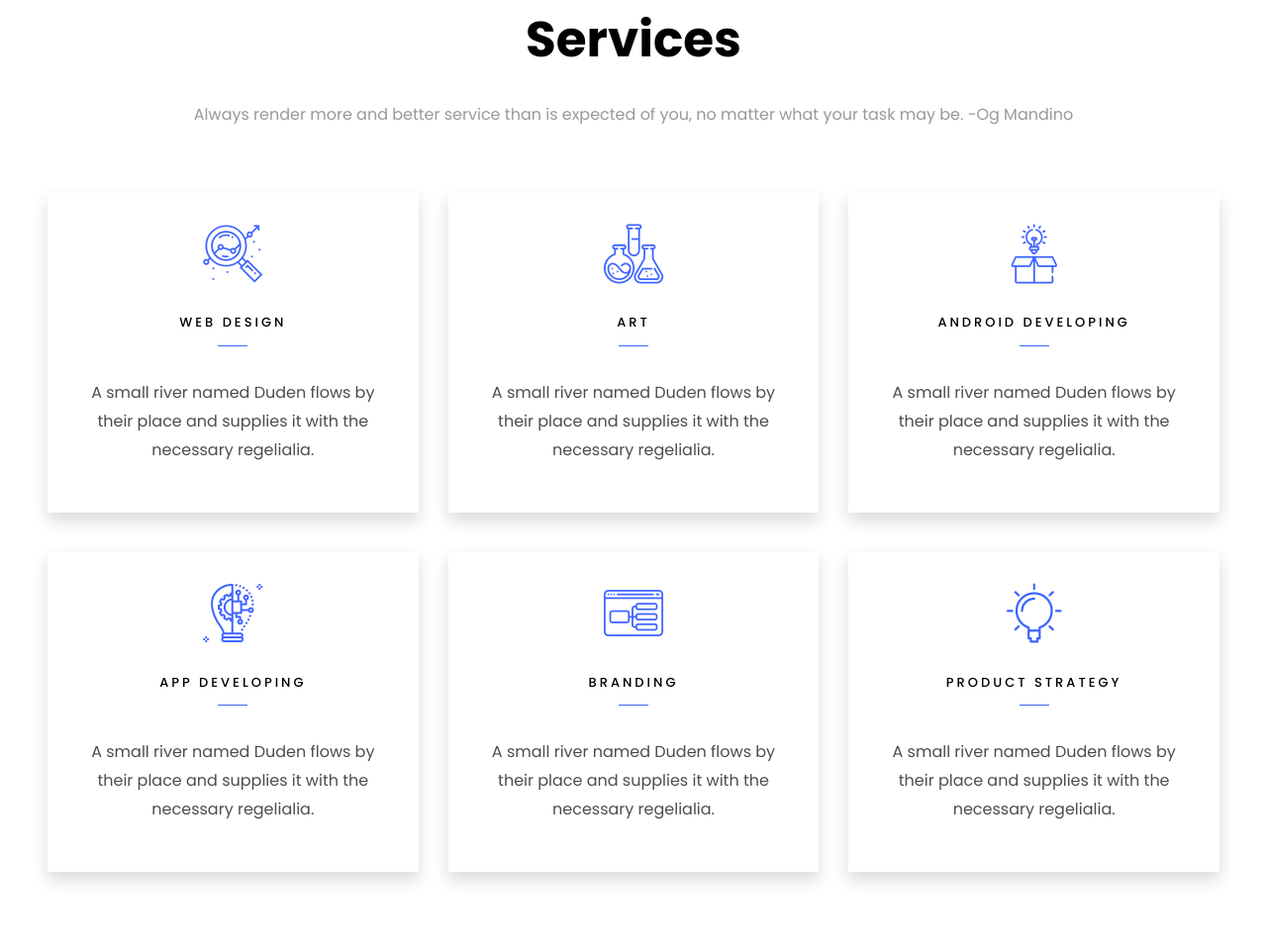
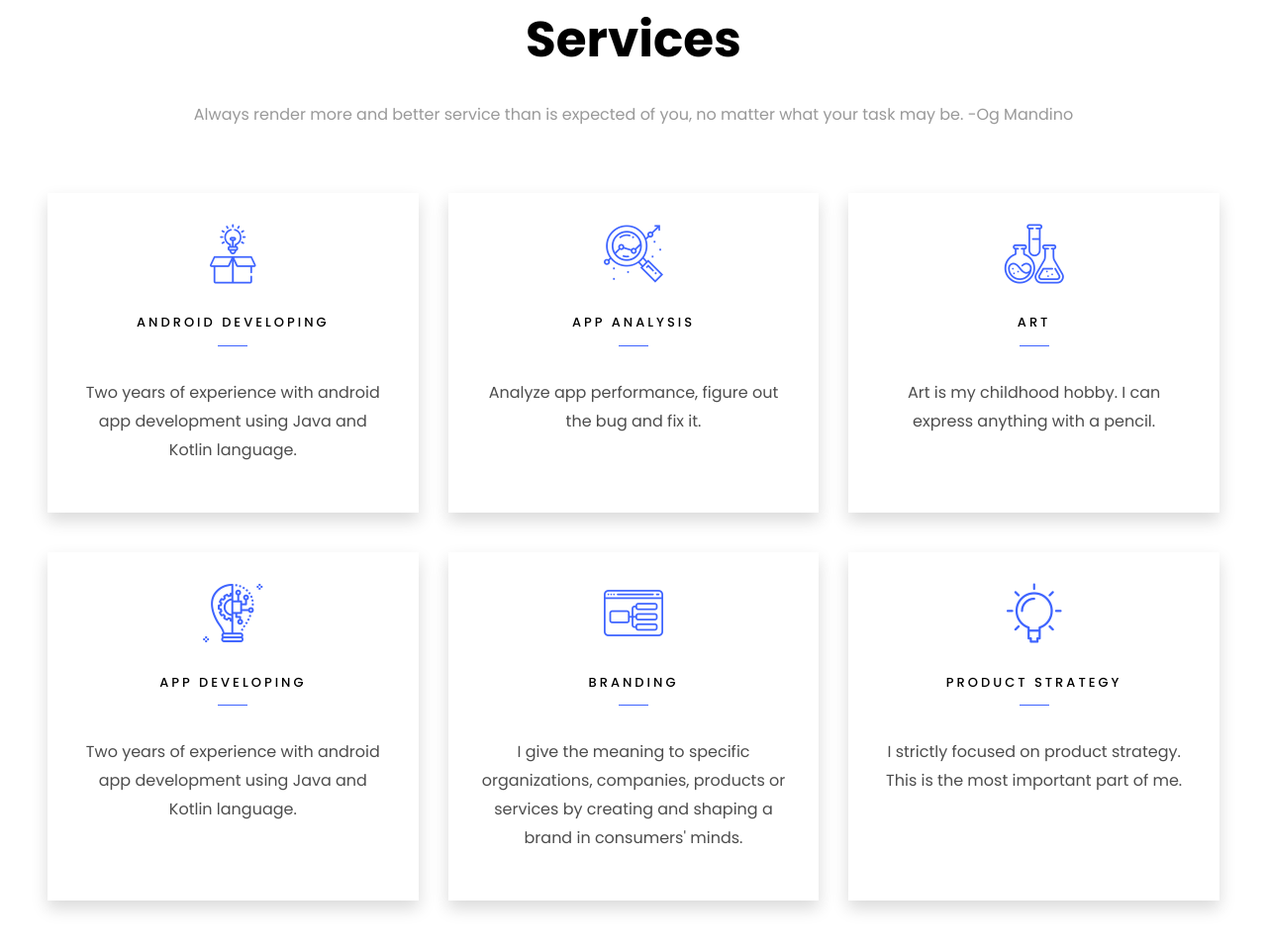
Before and after one commit to Shuvo1260/Shuvo-Protfolio, a plain HTML site: page index.html in a window 1280 px wide. Shown: the part 3604-4565 px from the top of the page at 99% size. Drawn offline with Linux system fonts and the light colour scheme; files whose address does not match are found by name.

Commit message:
Details is improved.

```diff
--- a/index.html
+++ b/index.html
@@ -483,11 +483,23 @@
 					<div class="col-md-4 text-center d-flex ftco-animate">
 						<a href="#" class="services-1 shadow">
 							<span class="icon">
+								<i class="flaticon-ideas"></i>
+							</span>
+							<div class="desc">
+								<h3 class="mb-5">Android Developing</h3>
+								<p>Two years of experience with android app development using Java and Kotlin language.</p>
+							</div>
+						</a>
+					</div>
+
+					<div class="col-md-4 text-center d-flex ftco-animate">
+						<a href="#" class="services-1 shadow">
+							<span class="icon">
 								<i class="flaticon-analysis"></i>
 							</span>
 							<div class="desc">
-								<h3 class="mb-5">Web Design</h3>
-								<p>A small river named Duden flows by their place and supplies it with the necessary regelialia.</p>
+								<h3 class="mb-5">App Analysis</h3>
+								<p>Analyze app performance, figure out the bug and fix it.</p>
 							</div>
 						</a>
 					</div>
@@ -498,22 +510,10 @@
 							</span>
 							<div class="desc">
 								<h3 class="mb-5">Art</h3>
-								<p>A small river named Duden flows by their place and supplies it with the necessary regelialia.</p>
+								<p>Art is my childhood hobby. I can express anything with a pencil.</p>
 							</div>
 						</a>
 					</div>
-					<div class="col-md-4 text-center d-flex ftco-animate">
-						<a href="#" class="services-1 shadow">
-							<span class="icon">
-								<i class="flaticon-ideas"></i>
-							</span>
-							<div class="desc">
-								<h3 class="mb-5">Android Developing</h3>
-								<p>A small river named Duden flows by their place and supplies it with the necessary regelialia.</p>
-							</div>
-						</a>
-					</div>
-
 					<div class="col-md-4 text-center d-flex ftco-animate">
 						<a href="#" class="services-1 shadow">
 							<span class="icon">
@@ -521,7 +521,7 @@
 							</span>
 							<div class="desc">
 								<h3 class="mb-5">App Developing</h3>
-								<p>A small river named Duden flows by their place and supplies it with the necessary regelialia.</p>
+								<p>Two years of experience with android app development using Java and Kotlin language.</p>
 							</div>
 						</a>
 					</div>
@@ -532,7 +532,7 @@
 							</span>
 							<div class="desc">
 								<h3 class="mb-5">Branding</h3>
-								<p>A small river named Duden flows by their place and supplies it with the necessary regelialia.</p>
+								<p>I give the meaning to specific organizations, companies, products or services by creating and shaping a brand in consumers' minds.</p>
 							</div>
 						</a>
 					</div>
@@ -543,7 +543,7 @@
 							</span>
 							<div class="desc">
 								<h3 class="mb-5">Product Strategy</h3>
-								<p>A small river named Duden flows by their place and supplies it with the necessary regelialia.</p>
+								<p>I strictly focused on product strategy. This is the most important part of me.</p>
 							</div>
 						</a>
 					</div>
@@ -586,7 +586,7 @@
     					<div class="overlay"></div>
 	    				<div class="text text-center p-4">
 	    					<h3><a href="#">FRS Buddy-V1</a></h3>
-	    					<span>Intelligent Robot</span>
+	    					<span>Fire fighter Robot</span>
 	    				</div>
     				</div>
     			</div>
@@ -845,10 +845,10 @@
               <h2 class="ftco-heading-2">Links</h2>
               <ul class="list-unstyled">
                 <li><a href="#"><span class="icon-long-arrow-right mr-2"></span>Home</a></li>
-                <li><a href="#"><span class="icon-long-arrow-right mr-2"></span>About</a></li>
-                <li><a href="#"><span class="icon-long-arrow-right mr-2"></span>Services</a></li>
-                <li><a href="#"><span class="icon-long-arrow-right mr-2"></span>Projects</a></li>
-                <li><a href="#"><span class="icon-long-arrow-right mr-2"></span>Contact</a></li>
+                <li><a href="#about-section"><span class="icon-long-arrow-right mr-2"></span>About</a></li>
+                <li><a href="#services-section"><span class="icon-long-arrow-right mr-2"></span>Services</a></li>
+                <li><a href="#projects-section"><span class="icon-long-arrow-right mr-2"></span>Projects</a></li>
+                <li><a href="#contact-section"><span class="icon-long-arrow-right mr-2"></span>Contact</a></li>
               </ul>
             </div>
           </div>
```
